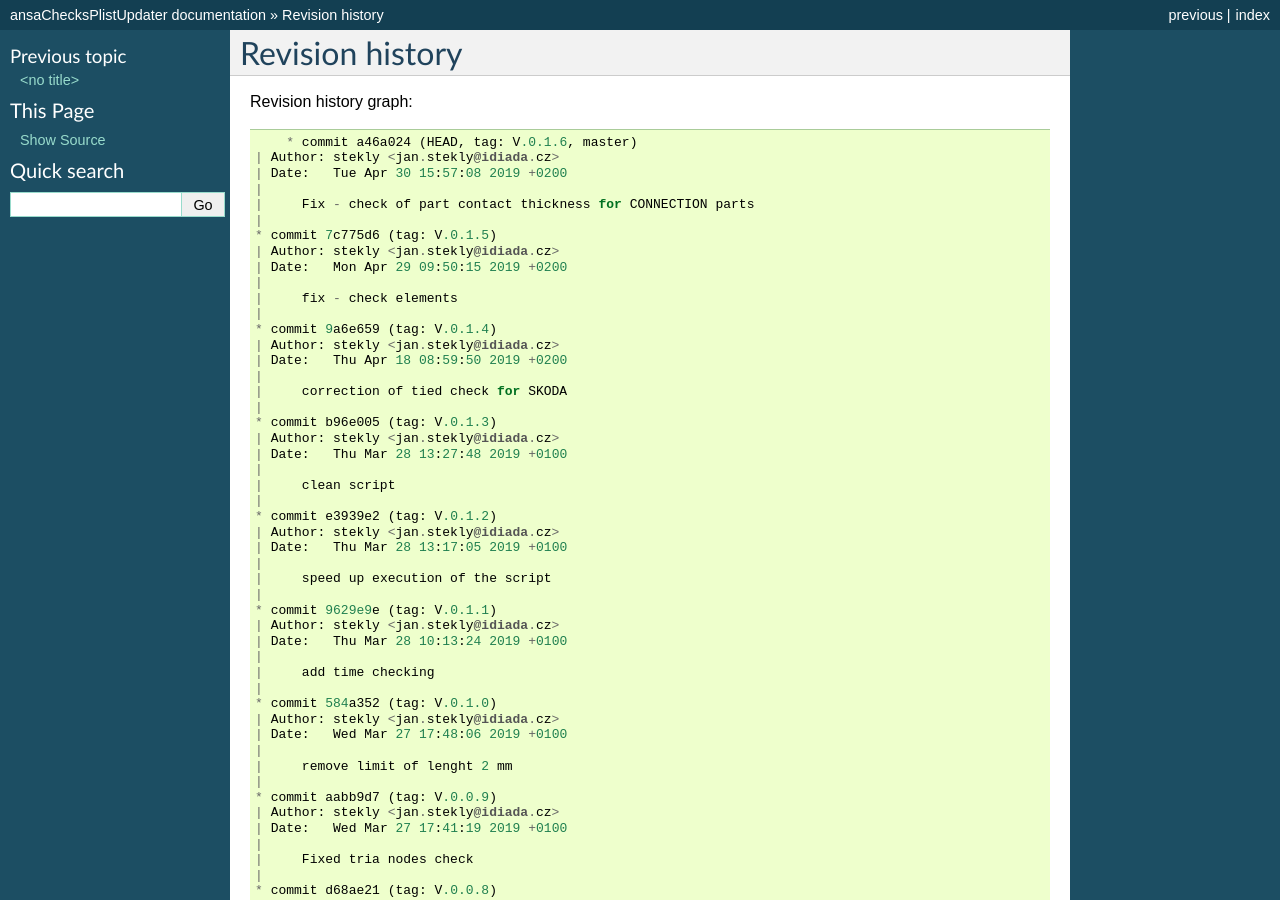
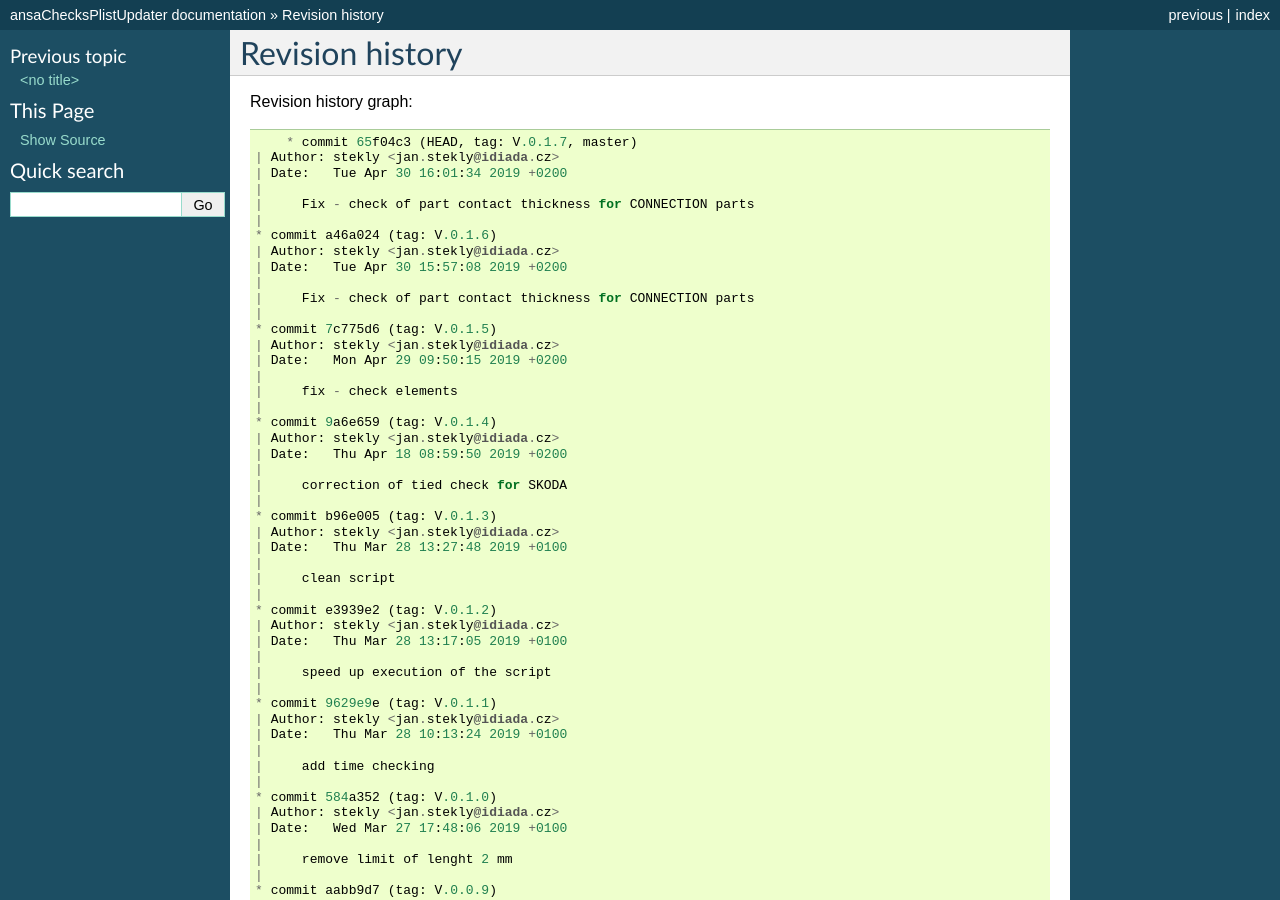
Before and after one commit to fanaSiegl/checks, a Sphinx documentation site: the page built from doc/sphinx/source/revision_history.rst, in a window 1280 px wide and 900 px high. Built offline with Sphinx 7.4.7, drawn with Linux system fonts in a browser that asks for light colours; formulas are drawn with MathJax 3; pages that are not in the unit, such as notebooks, are missing from menus; the version number could not be read and is left out.

Commit message:
small check

```diff
--- a/doc/sphinx/source/revision_history.rst
+++ b/doc/sphinx/source/revision_history.rst
@@ -4,7 +4,13 @@ Revision history
 
 Revision history graph::
 
-       * commit a46a024 (HEAD, tag: V.0.1.6, master)
+       * commit 65f04c3 (HEAD, tag: V.0.1.7, master)
+   | Author: stekly <jan.stekly@idiada.cz>
+   | Date:   Tue Apr 30 16:01:34 2019 +0200
+   |
+   |     Fix - check of part contact thickness for CONNECTION parts
+   |
+   * commit a46a024 (tag: V.0.1.6)
    | Author: stekly <jan.stekly@idiada.cz>
    | Date:   Tue Apr 30 15:57:08 2019 +0200
    |
```
Also changed, not shown: 1 other file.
